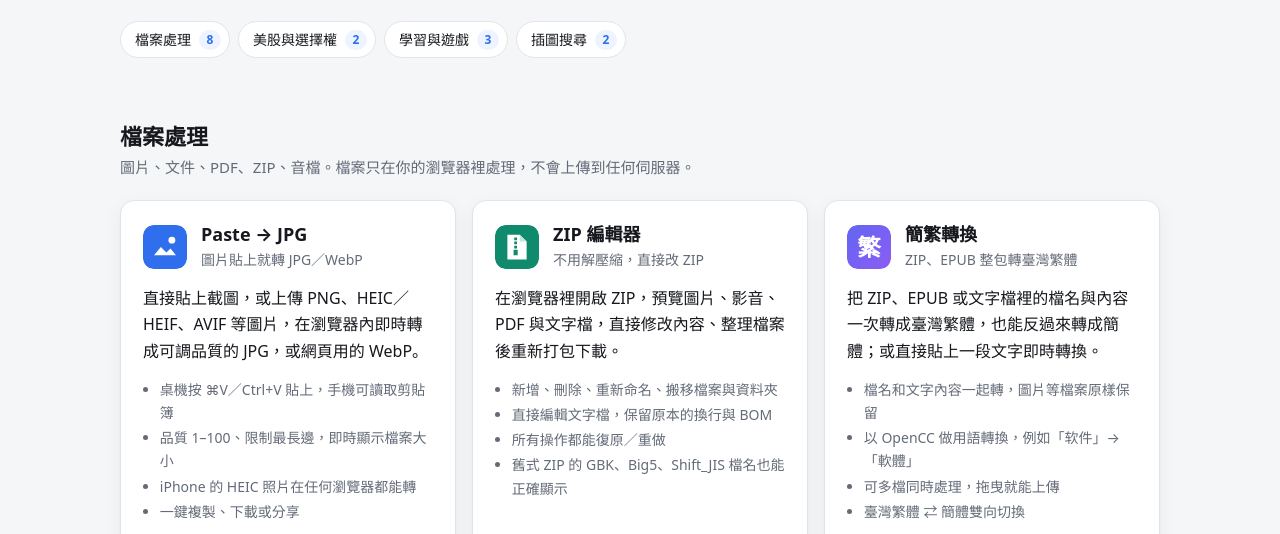
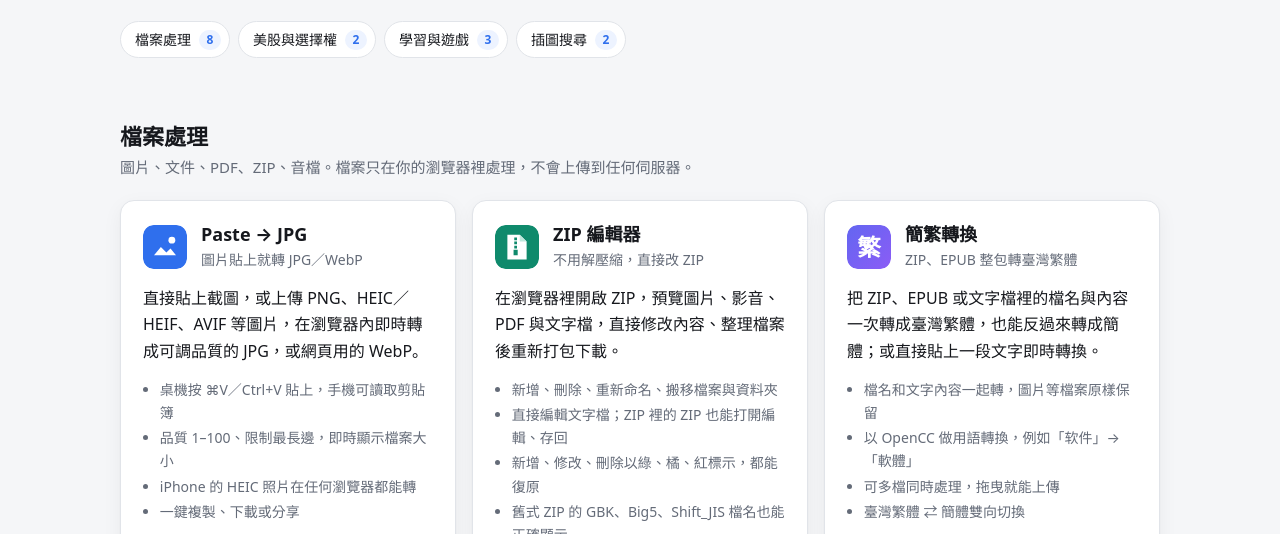
Before and after one commit to mason276752/mason276752.github.io, an Astro site: page / in a window 1280 px wide. Shown: the part 224-758 px from the top of the page. Built offline with nearby package versions, Linux system fonts and the light colour scheme; Astro itself is replaced by a stand-in of ours.

Commit message:
ZIP 編輯器的介紹：變更標示、ZIP 裡的 ZIP
Co-Authored-By: Claude Opus 5.5 <noreply@anthropic.com>

```diff
--- a/src/content/tools/zipeditor.md
+++ b/src/content/tools/zipeditor.md
@@ -8,8 +8,8 @@ category: files
 order: 2
 features:
   - 新增、刪除、重新命名、搬移檔案與資料夾
-  - 直接編輯文字檔，保留原本的換行與 BOM
-  - 所有操作都能復原／重做
+  - 直接編輯文字檔；ZIP 裡的 ZIP 也能打開編輯、存回
+  - 新增、修改、刪除以綠、橘、紅標示，都能復原
   - 舊式 ZIP 的 GBK、Big5、Shift_JIS 檔名也能正確顯示
 ---
 
```
